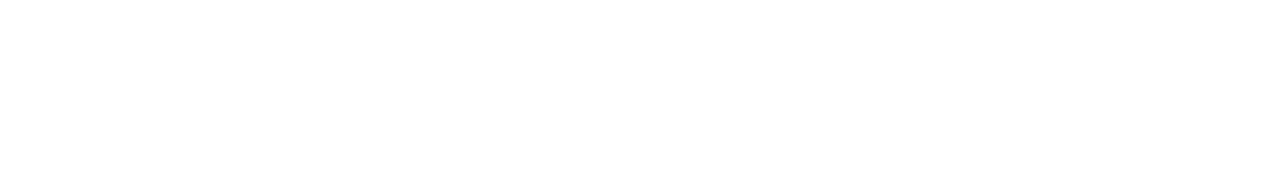
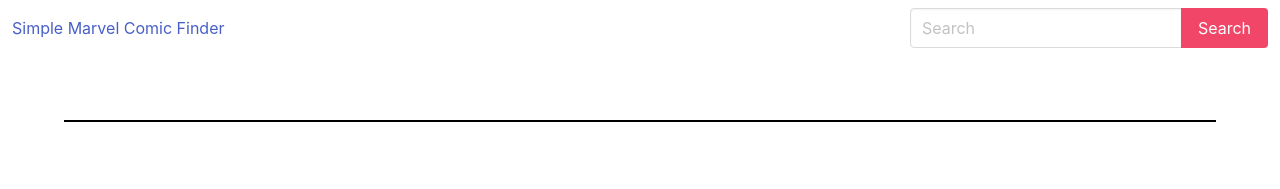
Before and after one commit to SparkkyJD/Marvel-comic-search, a plain HTML site: page index.html in a window 1280 px wide. Drawn offline with nearby package versions, Linux system fonts and the light colour scheme.

Commit message:
bulma framework added. Ul for testing added

```diff
--- a/assets/styles/style.css
+++ b/assets/styles/style.css
@@ -0,0 +1,7 @@
+main {
+    padding: 5%;
+}
+
+#test-list {
+    border: 1px solid black;
+}
--- a/index.html
+++ b/index.html
@@ -1,16 +1,73 @@
 <!DOCTYPE html>
 <html lang="en">
-<head>
-    <meta charset="UTF-8">
-    <meta http-equiv="X-UA-Compatible" content="IE=edge">
-    <meta name="viewport" content="width=device-width, initial-scale=1.0">
+  <head>
+    <meta charset="UTF-8" />
+    <meta http-equiv="X-UA-Compatible" content="IE=edge" />
+    <meta name="viewport" content="width=device-width, initial-scale=1.0" />
     <title>Simple Marvel Comic Finder</title>
-    <link rel="stylesheet" href="./assets/styles/reset.css">
-    <link rel="stylesheet" href="./assets/styles/style.css">
-</head>
-<body>
+    <!-- Bulma CDN -->
+    <link
+      rel="stylesheet"
+      href="https://cdn.jsdelivr.net/npm/bulma@0.9.4/css/bulma.min.css"
+    />
+    <link rel="stylesheet" href="./assets/styles/style.css" />
+  </head>
 
+  <body>
+    <nav class="navbar" role="navigation" aria-label="main navigation">
+      <div class="navbar-brand">
+        <a class="navbar-item" href="#">
+          <h2>Simple Marvel Comic Finder</h2>
+        </a>
+
+        <!-- mobile nav. ignore for now -->
+        <a
+          role="button"
+          class="navbar-burger"
+          aria-label="menu"
+          aria-expanded="false"
+          data-target="navbarBasicExample"
+        >
+          <span aria-hidden="true"></span>
+          <span aria-hidden="true"></span>
+          <span aria-hidden="true"></span>
+        </a>
+      </div>
+
+      <div class="navbar-menu">
+        <div class="navbar-end">
+          <div class="navbar-item">
+            <form>
+              <div class="field has-addons">
+                <div class="control">
+                  <!-- use this id to select the search input in the dom -->
+                  <input
+                    id="marvel-search"
+                    class="input"
+                    type="text"
+                    placeholder="Search"
+                  />
+                </div>
+                <div class="control">
+                  <!-- use this id to select the search button in the dom -->
+                  <a id="marvel-search-button" class="button is-danger">
+                    Search
+                  </a>
+                </div>
+              </div>
+            </form>
+          </div>
+        </div>
+      </div>
+    </nav>
+
+    <main>
+      <!-- populate data as a list here to test it. It doesn't need to look pretty yet. -->
+      <ul id="test-list">
+
+      </ul>
+    </main>
 
     <script src="./assets/scripts/script.js"></script>
-</body>
+  </body>
 </html>
```
